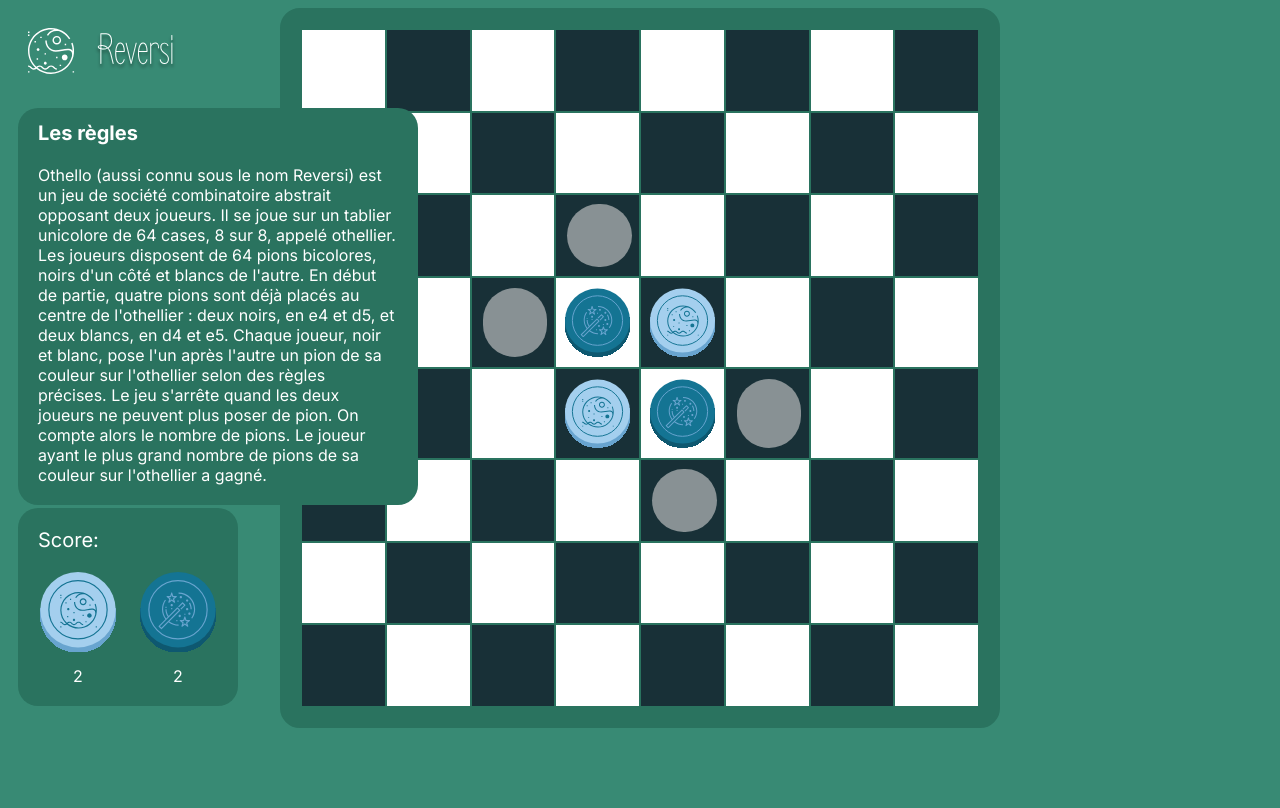
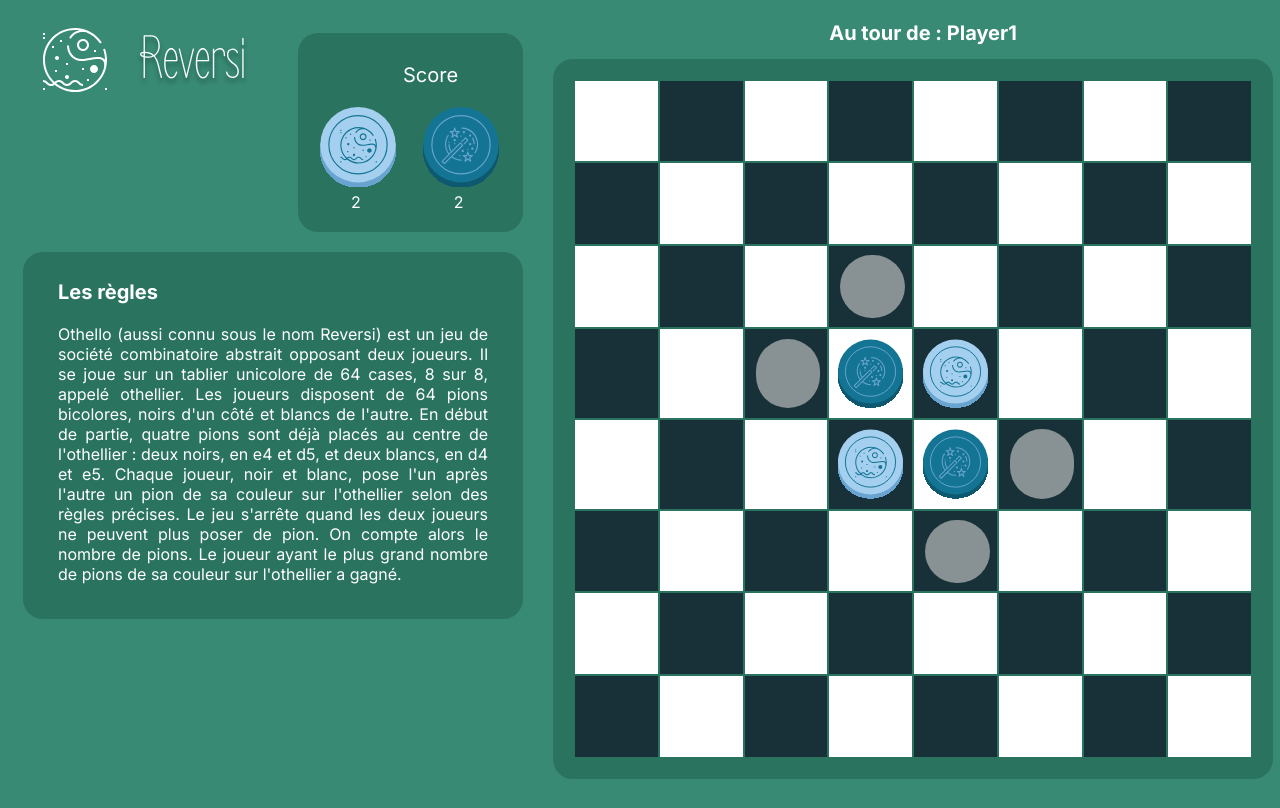
Before and after one commit to Jerome-GBZ/Jeu_Reversi, an Angular app: page / in a window 1280 px wide. Built offline with nearby package versions, Linux system fonts and the light colour scheme.

Commit message:
interface

```diff
--- a/src/app/app.component.html
+++ b/src/app/app.component.html
@@ -1,5 +1,21 @@
+<div class="container">
+    <div class="col-left">
+        <div class="top-bar">
             <div class="brand">
                 <img class="logo" src="../assets/logo.svg">
+            </div>
+
+            <div class="score-container">
+                <p class="scorestreak">Score </p>
+                <div class="left-element">
+                    <div class="pionAllie"><img width="80" height="80" class="pawn" src="../assets/white_piece.svg"></div>
+                    <p class="text-score">{{monScore}}</p>
+                </div>
+                <div class="right-element">
+                    <div class="pionAllie"><img width="80" height="80" class="pawn" src="../assets/dark_piece.svg"></div>
+                    <p class="text-score">{{ennemiScore}}</p>
+                </div>
+            </div>
         </div>
 
         <div class="rules">
@@ -10,19 +26,10 @@
                     Il se joue sur un tablier unicolore de 64 cases, 8 sur 8, appelé othellier. Les joueurs disposent de 64 pions bicolores, noirs d'un côté et blancs de l'autre. En début de partie, quatre pions sont déjà placés au centre de l'othellier : deux noirs, en e4 et d5, et deux blancs, en d4 et e5. Chaque joueur, noir et blanc, pose l'un après l'autre un pion de sa couleur sur l'othellier selon des règles précises. Le jeu s'arrête quand les deux joueurs ne peuvent plus poser de pion. On compte alors le nombre de pions. Le joueur ayant le plus grand nombre de pions de sa couleur sur l'othellier a gagné.</p>
             </div>
         </div>
-
-<div class="score-container">
-    <p class="scorestreak">Score: </p>
-    <div class="left-element">
-        <div class="pionAllie"><img width="80" height="80" class="pawn" src="../assets/white_piece.svg"></div>
-        <p class="text-score">{{monScore}}</p>
-    </div>
-    <div class="right-element">
-        <div class="pionAllie"><img width="80" height="80" class="pawn" src="../assets/dark_piece.svg"></div>
-        <p class="text-score">{{ennemiScore}}</p>
-    </div>
     </div>
 
+    <div class="col-rigth">
+        <h1 class="autourde"> Au tour de : {{ this.RGS.turn }} </h1>
         <table class="game-table">
             <tr *ngFor="let row of RGS.board; let i = index">
                 <td *ngFor="let column of RGS.board; let j = index">
@@ -32,5 +39,5 @@
                 </td>
             </tr>
         </table>
-
-<div> {{ updateScore() }} </div>
+    </div>
+</div>
--- a/src/app/app.component.scss
+++ b/src/app/app.component.scss
@@ -1,14 +1,4 @@
-.brand{
-    position: absolute;
-    margin: 20px;
-    width: 20%;
-    font-family: Inter;
-    color: white;
 
-    .logo{
-        width: 60%;
-    }
-}
 table{
     background-color: #2A735F;
     border: solid 20px;
@@ -70,14 +60,7 @@ tr:nth-child(even) td:nth-child(odd)
 {background-color: #183037;}
 
 
-.rules{
-    background-color: #2A735F;
-    border-radius: 20px;
-    width: 400px;
-    position: absolute;
-    margin-left: 10px;
-    margin-top: 100px;
-}
+
 
 .rules-container{
     display: block;
@@ -95,19 +78,10 @@ p{
     margin: 20px;
 }
 
-.score-container{
-    background-color: #2A735F;
-    border-radius: 20px;
-    margin-left: 10px;
-    position: absolute;
-    margin-top: 500px;
-}
-
 
 
 .left-element {
     display: inline-block;
-
     margin-left: 20px;
 }
 
@@ -117,10 +91,76 @@ p{
     display: inline-block;
 }
 
+
+
+
+
+
 .text-score{
-    margin-top: 10px;
+    margin-top: 35px;
+    text-align: center;
+    padding-left: 13px;
+}
+
+.right-element {
+    margin-left: 40px;
+}
+
+.score-container > .left-element > .pionAllie , .score-container > .right-element > .pionAllie {
+    width: 50px;
+    height: 50px;
+}
+
+.container {
+    display: flex;
+    justify-content: space-around;
+    width: 100%;
+    height: 100%;
+}
+
+p {
+    text-align: justify;
+}
+
+.col-left {
+    width: 500px;
+}
+
+.rules{
+    background-color: #2A735F;
+    border-radius: 20px;
+    padding: 15px;
+}
+
+.top-bar {
+    width: 100%;
+    display: flex;
+    justify-content: space-between;
+}
+
+.brand{
+    margin: 20px;
+    width: 20%;
+    font-family: Inter;
+    color: white;
+}
+
+.score-container{
+    background-color: #2A735F;
+    border-radius: 20px;
+    margin-top: 25px;
+    width: 45%;
+    margin-left: 50px;
+    margin-bottom: 20px;
+}
+
+.scorestreak {
+    font-size: 20px;
+    width: 100%;
+    padding-top: 10px;
     text-align: center;
 }
-.scorestreak{
-    font-size: 20px;
+
+.autourde {
+    text-align: center;
 }
--- a/src/index.html
+++ b/src/index.html
@@ -6,6 +6,15 @@
   <base href="/">
   <meta name="viewport" content="width=device-width, initial-scale=1">
   <link rel="icon" type="image/x-icon" href="favicon.ico">
+
+  <style>
+    html, body {
+        width: 100%;
+        height: 100%;
+        overflow-x: hidden;
+        overflow-y: hidden;
+    }
+  </style>
 </head>
 <body>
   <app-root></app-root>
```
Also changed, not shown: 1 other file (tests, documents, lock files or other folders). Lines whose indentation alone changed are shown as unchanged.
